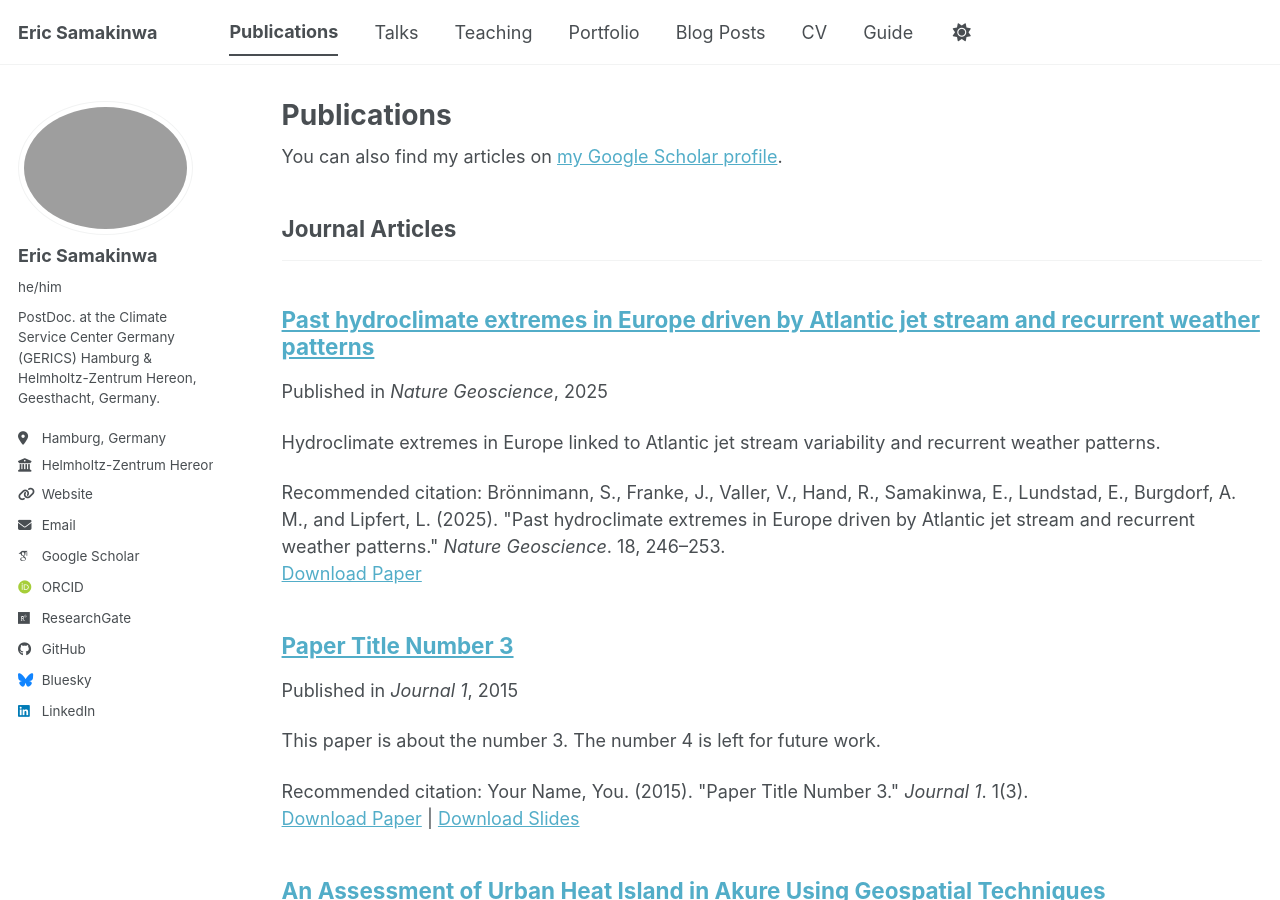
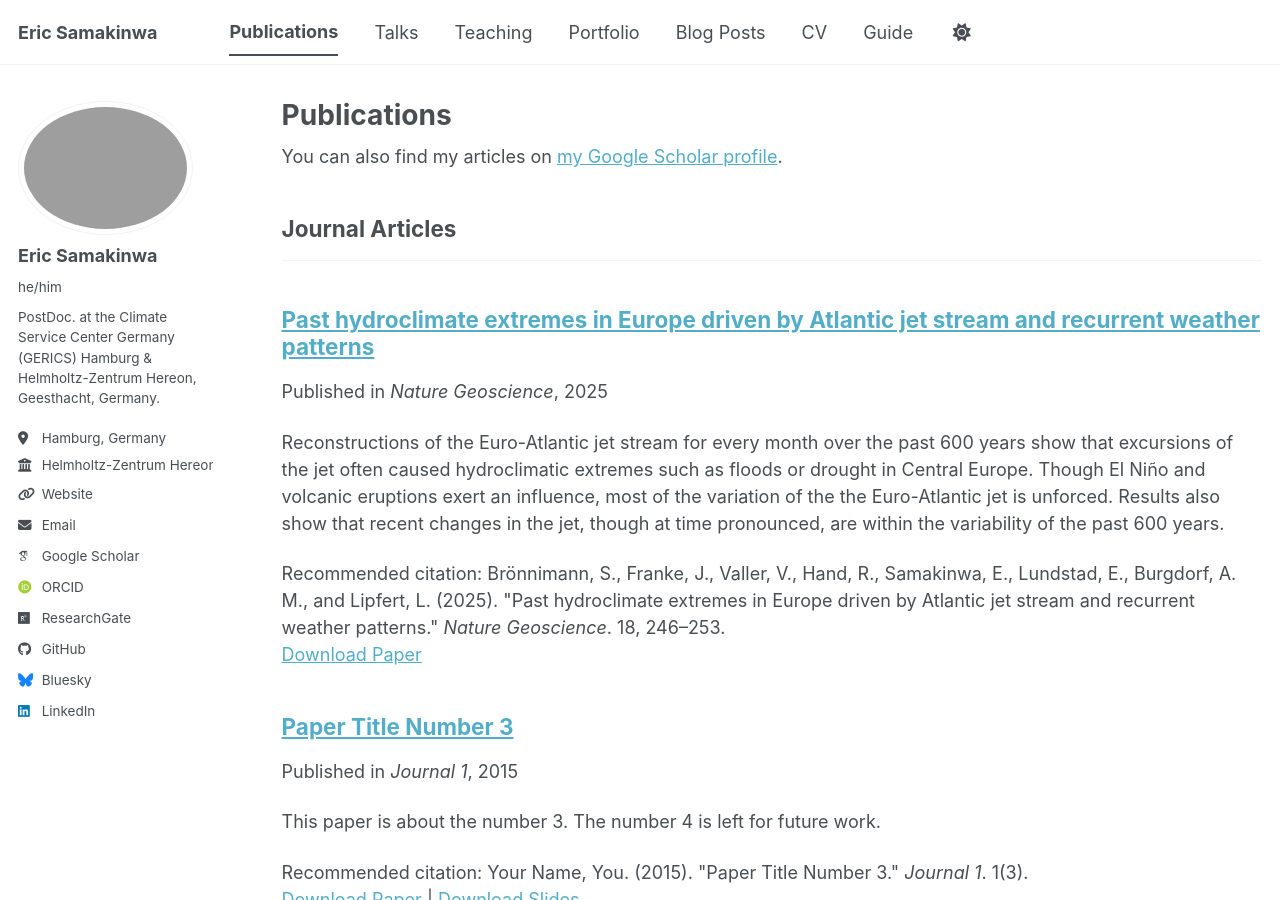
Before and after one commit to shamakson/shamakson.github.io, a Jekyll site: the page built from _pages/publications.html, in a window 1280 px wide and 900 px high. Built offline with Jekyll 4.4.1, drawn with Linux system fonts in a browser that asks for light colours; some web fonts are replaced; a script bundle is joined from its source files by our own code; library files that are not in the unit come from our copies.

Commit message:
Revise excerpt for hydroclimate extremes publication
Updated the excerpt to provide a detailed summary of the research findings regarding hydroclimate extremes in Europe.

```diff
--- a/_publications/2025-06-08-paper-title-number-5.md
+++ b/_publications/2025-01-01-past-hydroclimate-extremes-europe.md
@@ -3,7 +3,7 @@ title: "Past hydroclimate extremes in Europe driven by Atlantic jet stream and r
 collection: publications
 category: manuscripts
 permalink: /publication/2025-01-01-past-hydroclimate-extremes-europe
-excerpt: 'Hydroclimate extremes in Europe linked to Atlantic jet stream variability and recurrent weather patterns.'
+excerpt: 'Reconstructions of the Euro-Atlantic jet stream for every month over the past 600 years show that excursions of the jet often caused hydroclimatic extremes such as floods or drought in Central Europe. Though El Niño and volcanic eruptions exert an influence, most of the variation of the the Euro-Atlantic jet is unforced. Results also show that recent changes in the jet, though at time pronounced, are within the variability of the past 600 years.'
 date: 2025-01-01
 venue: 'Nature Geoscience'
 paperurl: 'https://doi.org/10.1038/s41561-025-01654-y'
```
